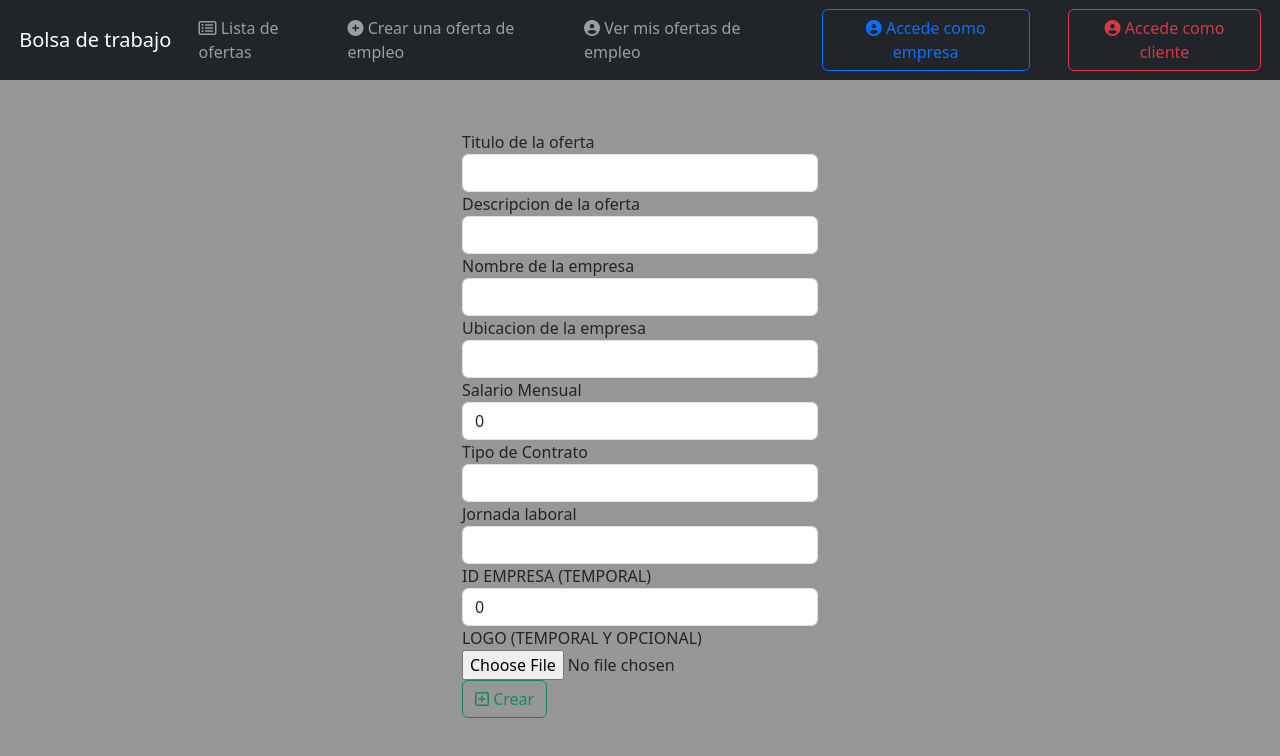
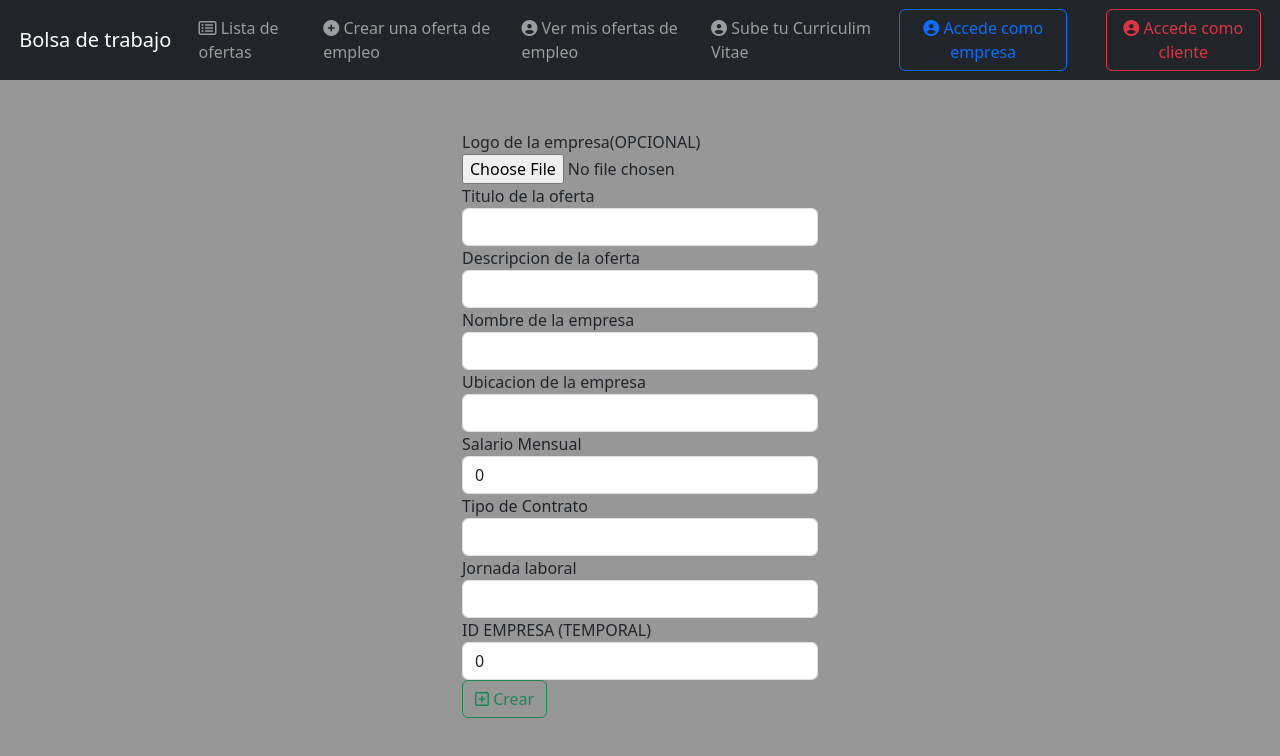
Before and after one commit to raivac/Bolsa-Trabajo, an Angular app in the folder frontend/: page /nuevo in a window 1280 px wide. Shown: the top 756 px of the page. Built offline with nearby package versions, Linux system fonts and the light colour scheme.

Commit message:
frontend: selects

```diff
--- a/frontend/src/app/app.component.html
+++ b/frontend/src/app/app.component.html
@@ -13,7 +13,10 @@
         <a class="nav-link"  routerLink="/nuevo"><i class="fas fa-plus-circle"></i> Crear una oferta de empleo</a>
       </li>
       <li class="nav-item">
-        <a class="nav-link"  routerLink="/nuevo"><i class="fas fa-circle-user"></i> Ver mis ofertas de empleo</a>
+        <a class="nav-link"  routerLink="/"><i class="fas fa-circle-user"></i> Ver mis ofertas de empleo</a>
+      </li>
+      <li class="nav-item">
+        <a class="nav-link"  routerLink="/"><i class="fas fa-circle-user"></i> Sube tu Curriculim Vitae</a>
       </li>
     </ul>
   </div>
@@ -24,7 +27,7 @@
         <a class="btn btn-outline-primary" routerLink="/"><i class="fas fa-circle-user"></i> Accede como empresa</a>
       </li>
       <li class="nav-item">
-        <a class="btn btn-outline-danger"  routerLink="/nuevo"><i class="fas fa-circle-user"></i>  Accede como cliente</a>
+        <a class="btn btn-outline-danger"  routerLink="/"><i class="fas fa-circle-user"></i>  Accede como cliente</a>
       </li>
     </ul>
   </div>
--- a/frontend/src/app/empleo/nuevo-empleo.component.html
+++ b/frontend/src/app/empleo/nuevo-empleo.component.html
@@ -2,6 +2,12 @@
     <div class="row mt-5">
         <div class="col-md-4 mx-auto">
             <form (ngSubmit)="onCreate()" novalidate #f="ngForm">
+
+                <div class="form-group">
+                    <label for="logo">Logo de la empresa(OPCIONAL)</label>
+                    <input type="file" class="form-control-file" id="logo" name="logo" (change)="guardarLogo($event)"
+                        accept="image/*">
+                </div>
 
                 <div class="form-group">
                     <label for="titulo">Titulo de la oferta</label>
@@ -33,14 +39,21 @@
 
                 <div class="form-group">
                     <label for="tipoContrato">Tipo de Contrato</label>
-                    <input type="text" class="form-control" id="tipoContrato" name="tipoContrato"
-                        [(ngModel)]="tipoContrato" required>
+                    <select class="form-control" id="tipoContrato" name="tipoContrato" [(ngModel)]="tipoContrato"
+                        required>
+                        <option value="Contrato Temporal">Contrato Temporal</option>
+                        <option value="Contrato Indefinido">Contrato Indefinido</option>
+                    </select>
                 </div>
 
                 <div class="form-group">
                     <label for="jornada">Jornada laboral</label>
-                    <input type="text" class="form-control" id="jornada" name="jornada" [(ngModel)]="jornada" required>
+                    <select class="form-control" id="jornada" name="jornada" [(ngModel)]="jornada" required>
+                        <option value="Media Jornada">Media Jornada</option>
+                        <option value="Jornada Completa">Jornada Completa</option>
+                    </select>
                 </div>
+
 
                 <div class="form-group">
                     <label for="idEmpresa">ID EMPRESA (TEMPORAL)</label>
@@ -48,10 +61,7 @@
                         required>
                 </div>
 
-                <div class="form-group">
-                    <label for="logo">LOGO (TEMPORAL Y OPCIONAL)</label>
-                    <input type="file" class="form-control-file" id="logo" name="logo" (change)="guardarLogo($event)" accept="image/*">
-                </div>
+
 
                 <button class="btn btn-outline-success btn-block"> <i class="far fa-plus-square"></i> Crear</button>
             </form>
--- a/frontend/src/app/empleo/nuevo-empleo.component.ts
+++ b/frontend/src/app/empleo/nuevo-empleo.component.ts
@@ -46,13 +46,13 @@ export class NuevoEmpleoComponent implements OnInit {
     this.empleoService.save(empleo).subscribe(
       data => {
         console.log(empleo)
-        this.toastr.success('Empleo Creado', 'OK', {
+        this.toastr.success('Empleo creado exitosamente!', 'Exito', {
           timeOut: 3000, positionClass: 'toast-top-center'
         });
         this.router.navigate(['/']);
       },
       err => {
-        this.toastr.error(err.error.message, 'Fail', {
+        this.toastr.error('Rellene los campos correctamente', 'Error', {
           timeOut: 3000, positionClass: 'toast-top-center',
         });
       }
```
Also changed, not shown: 1 other file (tests, documents, lock files or other folders).
